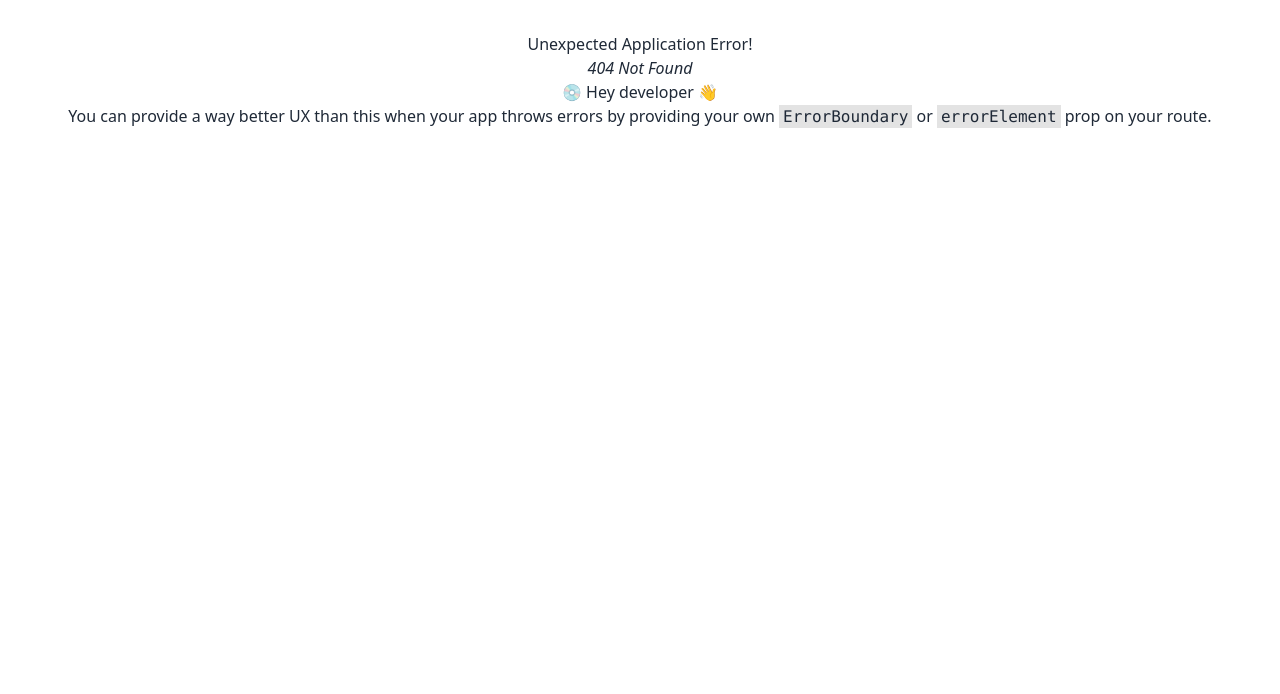
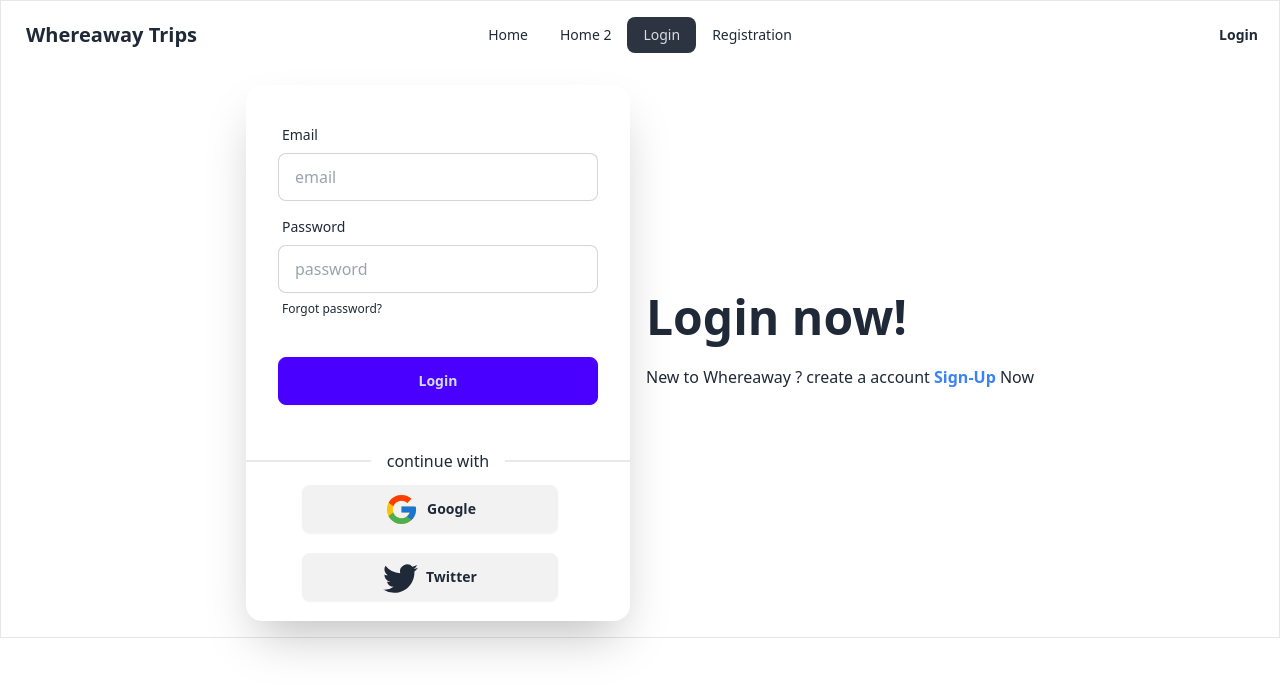
Before and after one commit to Rabbi1089/Whereaway-Tourism, a React (Vite) app: page /SignIn in a window 1280 px wide. Before the commit this address had no page. Shown: the top 694 px of the page. Built offline with nearby package versions, Linux system fonts and the light colour scheme; no server answers.

Commit message:
SignIn and signUp all feature done

```diff
--- /dev/null
+++ b/src/Hook/useHook.jsx
@@ -0,0 +1,9 @@
+import React, { useContext } from 'react';
+import { AuthCOntext } from '../provider/AuthProvider';
+
+const useHook = () => {
+    const all = useContext(AuthCOntext)
+    return all
+};
+
+export default useHook;
--- a/src/component/Header.jsx
+++ b/src/component/Header.jsx
@@ -1,19 +1,22 @@
-import { NavLink } from "react-router-dom";
+import { Link, NavLink } from "react-router-dom";
+import useHook from "../Hook/useHook";
+
 
 const Header = () => {
+const {user, logout } = useHook();
   const links = (
     <>
       <li>
-        <NavLink to='/'>Home</NavLink>
+        <NavLink to="/">Home</NavLink>
       </li>
       <li>
-        <NavLink to='/home'>Home 2</NavLink>
+        <NavLink to="/home">Home 2</NavLink>
       </li>
       <li>
-        <NavLink to='/login'>Login</NavLink>
+        <NavLink to="/SignIn">Login</NavLink>
       </li>
       <li>
-        <NavLink to='/signUp'>Registration</NavLink>
+        <NavLink to="/signUp">Registration</NavLink>
       </li>
     </>
   );
@@ -51,7 +54,39 @@ const Header = () => {
           <ul className="menu menu-horizontal px-1">{links}</ul>
         </div>
         <div className="navbar-end">
-          <a className="btn">Button</a>
+          {user ? (
+            <div className="dropdown dropdown-end">
+              <label tabIndex={0} className="btn btn-ghost btn-circle avatar">
+                <div className="w-10 rounded-full">
+                  <img
+                    src={
+                      user?.photoURL ||
+                      "https://i.ibb.co/88cC8TK/Profile-Photo.jpg"
+                    }
+                  />
+                </div>
+              </label>
+              <ul
+                tabIndex={0}
+                className="menu menu-sm dropdown-content mt-3 z-[1] p-2 shadow bg-base-100 rounded-box w-52"
+              >
+                <li>
+                  <button className="btn btn-sm  btn-ghost">
+                    {user?.displayName || "user name not found"}
+                  </button>
+                </li>
+                <li>
+                  <button onClick={logout} className="btn btn-sm  btn-ghost">
+                    Logout
+                  </button>
+                </li>
+              </ul>
+            </div>
+          ) : (
+            <Link to="/login">
+              <button className="btn btn-sm  btn-ghost">Login</button>
+            </Link>
+          )}
         </div>
       </div>
     </div>
--- /dev/null
+++ b/src/component/SocialLogin.jsx
@@ -0,0 +1,28 @@
+import React from 'react';
+import { FcGoogle } from "react-icons/fc";
+import { BsTwitter } from "react-icons/bs";
+import useHook from '../Hook/useHook';
+
+
+
+const SocialLogin = () => {
+
+    const {googleLogin , twitterLogin} = useHook()
+
+    const handleSocial = (loginWithSOcial) =>{
+        loginWithSOcial()
+        .then(() => {})
+    }
+
+    return (
+        <div>
+            <div className="divider">continue with</div>
+            <button onClick={()=>handleSocial(googleLogin)} className="btn btn-wide mx-14 mb-5"> <FcGoogle size={35}  /> Google</button>
+            <button onClick={() => handleSocial(twitterLogin)} className="btn btn-wide mx-14 mb-5"> <BsTwitter size={35}  /> Twitter</button>
+
+
+        </div>
+    );
+};
+
+export default SocialLogin;
--- /dev/null
+++ b/src/firebase.config.js
@@ -0,0 +1,18 @@
+// Import the functions you need from the SDKs you need
+import { initializeApp } from "firebase/app";
+// TODO: Add SDKs for Firebase products that you want to use
+// https://firebase.google.com/docs/web/setup#available-libraries
+
+// Your web app's Firebase configuration
+const firebaseConfig = {
+  apiKey: "AIzaSyChtzZgIYCYOZO07RjZLx1VZ4wAaM4N9VU",
+  authDomain: "whereaway-tourism.firebaseapp.com",
+  projectId: "whereaway-tourism",
+  storageBucket: "whereaway-tourism.appspot.com",
+  messagingSenderId: "312825418895",
+  appId: "1:312825418895:web:d1b47fe0e963b597d5ccfa"
+};
+
+// Initialize Firebase
+const app = initializeApp(firebaseConfig);
+export default app
--- a/src/layout/Main.jsx
+++ b/src/layout/Main.jsx
@@ -3,7 +3,7 @@ import Header from "../component/Header";
 
 const Main = () => {
     return (
-        <div>
+        <div className="md:max-w-[1400px] md:mx-auto border ">
             <Header></Header>
             <Outlet></Outlet>
         </div>
--- /dev/null
+++ b/src/pages/SignIn.jsx
@@ -0,0 +1,55 @@
+import React from "react";
+import SocialLogin from "../component/SocialLogin";
+import { Link } from "react-router-dom";
+
+const SignIn = () => {
+  return (
+    <div className="hero min-h-[560px]">
+      <div className="hero-content flex-col lg:flex-row-reverse">
+        <div className="text-center lg:text-left">
+          <h1 className="text-5xl font-bold">Login now!</h1>
+          <p className="py-6">
+              New to Whereaway ? create a  account <Link to="/SignUp"><span className=" text-blue-500 font-semibold">Sign-Up</span></Link> Now
+            </p>
+        </div>
+        <div className="card shrink-0 w-full max-w-sm shadow-2xl bg-base-100">
+          <form className="card-body">
+            <div className="form-control">
+              <label className="label">
+                <span className="label-text">Email</span>
+              </label>
+              <input
+                type="email"
+                placeholder="email"
+                className="input input-bordered"
+                required
+              />
+            </div>
+            <div className="form-control">
+              <label className="label">
+                <span className="label-text">Password</span>
+              </label>
+              <input
+                type="password"
+                placeholder="password"
+                className="input input-bordered"
+                required
+              />
+              <label className="label">
+                <a href="#" className="label-text-alt link link-hover">
+                  Forgot password?
+                </a>
+              </label>
+            </div>
+            <div className="form-control mt-6">
+              <button className="btn btn-primary">Login</button>
+            </div>
+          </form>
+          <SocialLogin />
+        </div>
+      </div>
+    </div>
+  );
+};
+
+export default SignIn;
--- a/src/pages/SignUp.jsx
+++ b/src/pages/SignUp.jsx
@@ -1,28 +1,69 @@
-import React from "react";
+import React, { useState } from "react";
+import toast, { Toaster } from 'react-hot-toast';
+import useHook from "../Hook/useHook";
+import { useForm } from "react-hook-form";
+import { Link } from "react-router-dom";
 
 const SignUp = () => {
+  const { createUser } = useHook()
+  const [ErrorMessage, setErrorMessage] = useState("");
+    const {
+      register,
+      handleSubmit,
+      formState: { errors },
+    } = useForm()
+
+    const onSubmit = (data) => {
+      const {email , password} = data
+      if (password.length < 6) {
+        setErrorMessage("Password should be at least 6 characters");
+        return;
+      }
+
+      if (!/[A-Z]/.test(password)) {
+        setErrorMessage("Use at least one capital word");
+        return;
+      }
+
+      if (!/[a-z]/.test(password)) {
+        setErrorMessage("Use at least one lowercase word");
+        return;
+      }
+
+      createUser(email, password)
+      .then((result) => {
+        const user = result.user;
+        toast.success("Registration successful");
+      })
+      .catch((error) => {
+        toast.error(error.message);
+      });
+    }
+
+
   return (
     <div>
-      <div className="hero min-h-[560px] bg-base-200">
+      <div className="hero min-h-[560px]">
         <div className="hero-content flex-col lg:flex-row-reverse">
           <div className="text-center lg:text-left">
             <h1 className="text-5xl font-bold">SignUp now!</h1>
             <p className="py-6">
               Create a Whereaway account so you can save your favourite trips
-              for as long as you need
+              for as long as you need , already have a account ? <Link to="/SignIn"><span className=" text-blue-500 font-semibold">Login</span></Link> Now
             </p>
           </div>
           <div className="card shrink-0 w-full max-w-sm shadow-2xl bg-base-100">
-            <form className="card-body">
+            <form onSubmit={handleSubmit(onSubmit)} className="card-body">
               <div className="form-control">
                 <label className="label">
                   <span className="label-text">Name</span>
                 </label>
                 <input
-                  type="email"
-                  placeholder="email"
+                  type="text"
+                  placeholder="Name"
                   className="input input-bordered"
-                  required
+                  name="name"
+                  {...register("name")}
                 />
               </div>
               <div className="form-control">
@@ -31,20 +72,23 @@ const SignUp = () => {
                 </label>
                 <input
                   type="email"
-                  placeholder="email"
+                  placeholder="Email"
+                  name="email"
                   className="input input-bordered"
-                  required
+                  {...register("email", { required: true })}
                 />
+                 {errors.email && <span className=" text-red-500">This field is required</span>}
               </div>
               <div className="form-control">
                 <label className="label">
                   <span className="label-text">Photo-URL</span>
                 </label>
                 <input
-                  type="email"
-                  placeholder="email"
+                  type="text"
+                  placeholder="Photo-Url"
+                  name="PhotoUrl"
                   className="input input-bordered"
-                  required
+                  {...register("PhotoUrl")}
                 />
               </div>
               <div className="form-control">
@@ -53,15 +97,13 @@ const SignUp = () => {
                 </label>
                 <input
                   type="password"
-                  placeholder="password"
+                  placeholder="Password"
+                  name="password"
                   className="input input-bordered"
-                  required
+                  {...register("password", { required: true })}
                 />
-                <label className="label">
-                  <a href="#" className="label-text-alt link link-hover">
-                    Forgot password?
-                  </a>
-                </label>
+                 {errors.password && <span className=" text-red-500">This field is required</span>}
+                 {ErrorMessage && <span className=" text-red-500">{ErrorMessage}</span>}
               </div>
               <div className="form-control mt-6">
                 <button className="btn btn-primary">Login</button>
@@ -70,6 +112,7 @@ const SignUp = () => {
           </div>
         </div>
       </div>
+      <Toaster />
     </div>
   );
 };
--- /dev/null
+++ b/src/provider/AuthProvider.jsx
@@ -0,0 +1,64 @@
+import { createContext, useEffect, useState } from "react";
+import app from "../firebase.config";
+import { GoogleAuthProvider, TwitterAuthProvider, createUserWithEmailAndPassword, getAuth, onAuthStateChanged, signInWithPopup, signOut} from "firebase/auth";
+
+
+const auth = getAuth(app);
+
+export const AuthCOntext = createContext(null);
+
+
+const AuthProvider = ({ children }) => {
+  const [user, setUser] = useState(null);
+  const [loading, setLoading] = useState(true)
+  //console.log(user)
+
+  const GoogleProvider = new GoogleAuthProvider();
+  const twitterProvider = new TwitterAuthProvider();
+
+
+  const googleLogin = () => {
+      return signInWithPopup(auth, GoogleProvider)
+  }
+
+
+  const twitterLogin = () => {
+      return signInWithPopup(auth, twitterProvider)
+  }
+
+  const logout = ()=> {
+    setUser(null)
+    return signOut(auth)
+  }
+
+    const createUser = (email, password) => {
+        return createUserWithEmailAndPassword(auth, email, password)
+    }
+
+
+    useEffect(() => {
+      const unsubscribe = onAuthStateChanged(auth, (currentUser) => {
+          setLoading(false)
+          setUser(currentUser);
+      })
+
+      return () => {
+      unsubscribe()
+      }
+  }, []);
+
+
+  const userInfo = {
+    createUser,
+    user,
+    logout,
+    googleLogin,
+    twitterLogin
+  };
+
+  return (
+    <AuthCOntext.Provider value={userInfo}>{children}</AuthCOntext.Provider>
+  );
+};
+
+export default AuthProvider;
```
Also changed, not shown: package.json (+6 -1 lines), src/main.jsx (+12 -5 lines), 5 other files (tests, documents, lock files or other folders).
